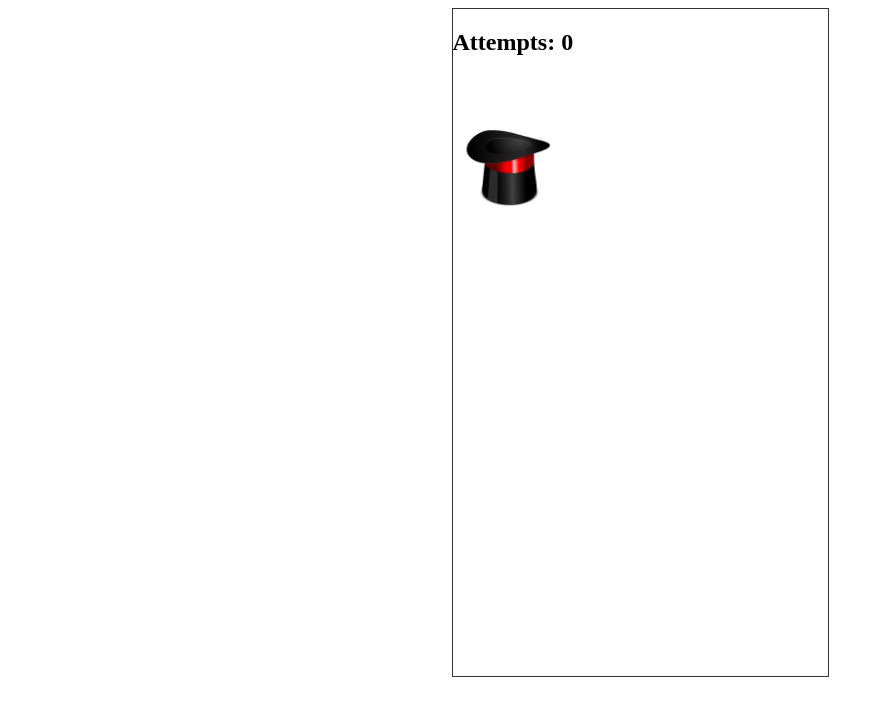
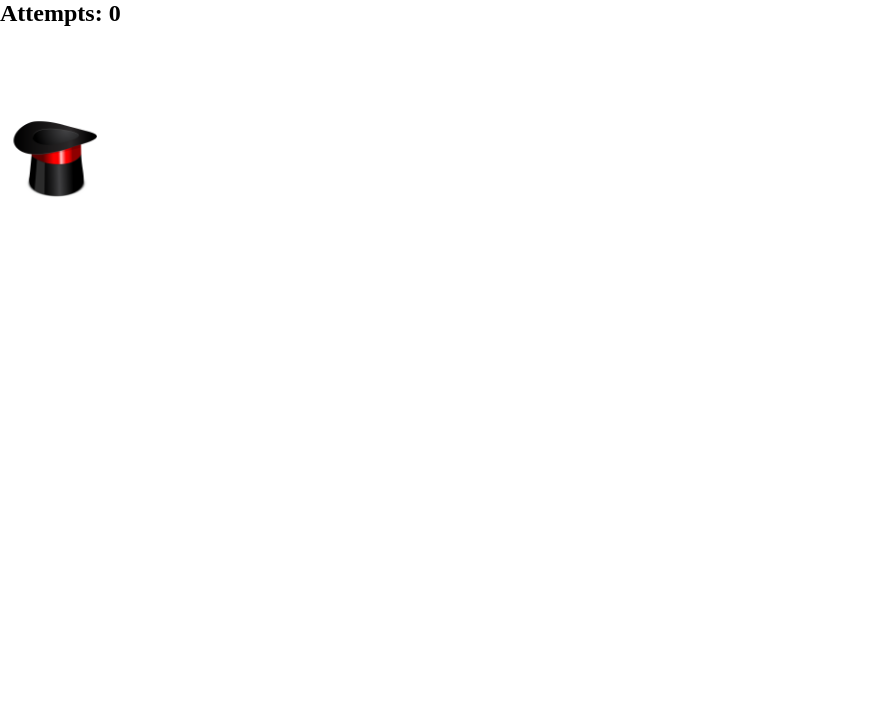
Before and after one commit to Acousticdesk/acousticdesk.github.io, a plain HTML site: page index.html in a window 1280 px wide. Shown: the whole page, without its empty margins (0-891 px from the left). Drawn offline with Linux system fonts and the light colour scheme.

Commit message:
Playable2

```diff
--- a/index.html
+++ b/index.html
@@ -7,6 +7,13 @@
     <meta http-equiv="X-UA-Compatible" content="ie=edge">
     <title>Document</title>
     <style>
+        html, body {
+            height: 100%;
+        }
+        * {
+            margin: 0;
+            padding: 0;
+        }
         @keyframes sliding {
             0% {
                 left: 0;
@@ -27,11 +34,9 @@
             }
         }
         .screen {
-            border: 1px solid #333;
-            width: 375px;
-            height: 667px;
-            margin: 0 auto;
             position: relative;
+            width: 100%;
+            height: 100%;
         }
         .basket {
             width: 120px;
```
